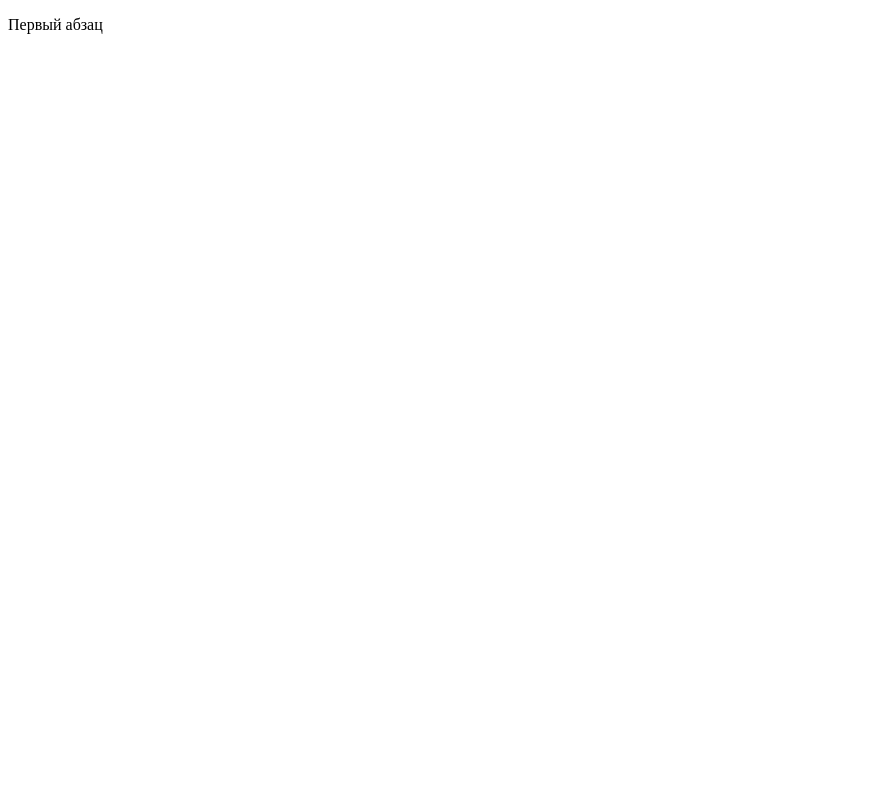
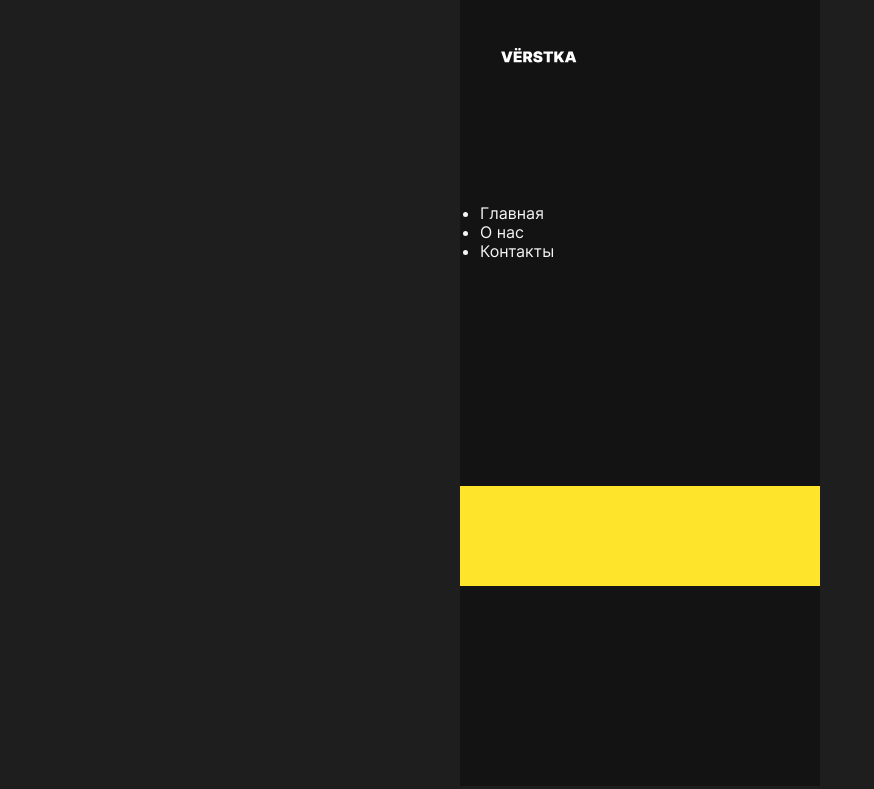
Before and after one commit to andrabra/s-chistogo-lista, a plain HTML site: page index.html in a window 1280 px wide. Shown: the whole page, without its empty margins (0-874 px from the left). Drawn offline with Linux system fonts and the light colour scheme; files whose address does not match are found by name.

Commit message:
Начало верстки

```diff
--- a/fonts/fonts.css
+++ b/fonts/fonts.css
@@ -1,28 +1,31 @@
 @font-face {
-    font-family: 'EB Garamond';
-    src: url(ebgaramondmedium.ttf) format('ttf'),
-         url(ebgaramondmedium.woff) format('woff'),
-         url(ebgaramondmedium.woff2) format('woff2');
-    font-weight: 500;
+  font-family: "EB Garamond";
+  src: url(ebgaramondmedium.ttf) format("ttf"),
+    url(ebgaramondmedium.woff) format("woff"),
+    url(ebgaramondmedium.woff2) format("woff2");
+  font-weight: 500;
+  font-display: swap;
 }
 @font-face {
-    font-family: 'EB Garamond';
-    src: url(ebgaramondregular.ttf) format('ttf'),
-         url(ebgaramondregular.woff) format('woff'),
-         url(ebgaramondregular.woff2) format('woff2');
-    font-weight: 400;
+  font-family: "EB Garamond";
+  src: url(ebgaramondregular.ttf) format("ttf"),
+    url(ebgaramondregular.woff) format("woff"),
+    url(ebgaramondregular.woff2) format("woff2");
+  font-weight: 400;
+  font-display: swap;
 }
 @font-face {
-    font-family: 'Inter';
-    src: url(interregular.ttf) format('ttf'),
-         url(interregular.woff) format('woff'),
-         url(interregular.woff2) format('woff2');
-    font-weight: 400;
+  font-family: "Inter";
+  src: url(interregular.ttf) format("ttf"),
+    url(interregular.woff) format("woff"),
+    url(interregular.woff2) format("woff2");
+  font-weight: 400;
+  font-display: swap;
 }
 @font-face {
-    font-family: 'Inter';
-    src: url(interbold.ttf) format('ttf'),
-         url(interbold.woff) format('woff'),
-         url(interbold.woff2) format('woff2');
-    font-weight: 700;
+  font-family: "Inter";
+  src: url(interbold.ttf) format("ttf"), url(interbold.woff) format("woff"),
+    url(interbold.woff2) format("woff2");
+  font-weight: 700;
+  font-display: swap;
 }
--- a/index.html
+++ b/index.html
@@ -1,13 +1,31 @@
 <!DOCTYPE html>
 <html lang="ru">
-<head>
-    <meta charset="UTF-8">
-    <meta name="viewport" content="width=device-width, initial-scale=1.0">
+  <head>
+    <meta charset="UTF-8" />
+    <meta name="viewport" content="width=device-width, initial-scale=1.0" />
     <title>С чистого листа</title>
-    <link rel="stylesheet" href="fonts/fonts.css">
-    <link rel="stylesheet" href="style/style.css">
-</head>
-<body>
-    <p>Первый абзац</p>
-</body>
+    <link rel="stylesheet" href="./fonts/fonts.css" />
+    <link rel="stylesheet" href="./style/style.css" />
+  </head>
+  <body>
+    <header class="header content-section content-section_theme_dark">
+        <a class="header__logo">
+            <img src="./images/logo.svg" alt="logo" class="header__logo-image">
+        </a>
+        <nav class="header__menu">
+            <ul class="header__menu-list">
+                <li class="header__menu-item">Главная</li>
+                <li class="header__menu-item header__menu-item_active header__menu-link"> О нас</li>
+                <li class="header__menu-item header__menu-item_active header__menu-link">Контакты</li>
+            </ul>
+        </nav>
+    </header>
+    <main class="content">
+      <section class="cover content-section content-section_theme_dark"></section>
+      <section class="intro content-section content-section_theme_dark"></section>
+      <section class="reasons content-section content-section_theme_bright"></section>
+      <section class="how-to content-section content-section_theme_dark"></section>
+    </main>
+    <footer class="footer content-section content-section_theme_dark"></footer>
+  </body>
 </html>
--- a/style/style.css
+++ b/style/style.css
@@ -0,0 +1,69 @@
+body {
+  margin: 0;
+  background-color: #1e1e1e;
+  font-family: Inter, sans-serif;
+  font-weight: 400;
+}
+
+h1,
+h2,
+h3,
+h4,
+h5,
+h6,
+p,
+ul,
+ol,
+blockquote {
+  margin: 0;
+  padding: 0;
+}
+
+.content-section {
+  box-sizing: border-box;
+  width: 100%;
+  max-width: 360px;
+  min-height: 100px;
+  margin: auto;
+}
+
+.content-section_theme_dark {
+  color: #fff;
+  background-color: #131313;
+}
+
+.content-section_theme_bright {
+  color: #131313;
+  background-color: #fee42a;
+}
+.header{
+    padding: 24px 20px;
+}
+.header__logo {
+  display: flex;
+  width: 360px;
+  height: 132px;
+  padding: 24px 20px;
+  align-items: flex-start;
+  gap: 168px;
+  flex-shrink: 0;
+}
+.header__logo-image {
+  width: 78.453px;
+  height: 15.432px;
+  flex-shrink: 0;
+}
+.header__menu {
+  display: flex;
+  flex-direction: column;
+  align-items: flex-start;
+  gap: 12px;
+}
+.header__menu-item {
+  color: var(--text-light, #f5f5f5);
+  font-family: Inter;
+  font-size: 16px;
+  font-style: normal;
+  font-weight: 400;
+  line-height: 19.2px; /* 120% */
+}
```
